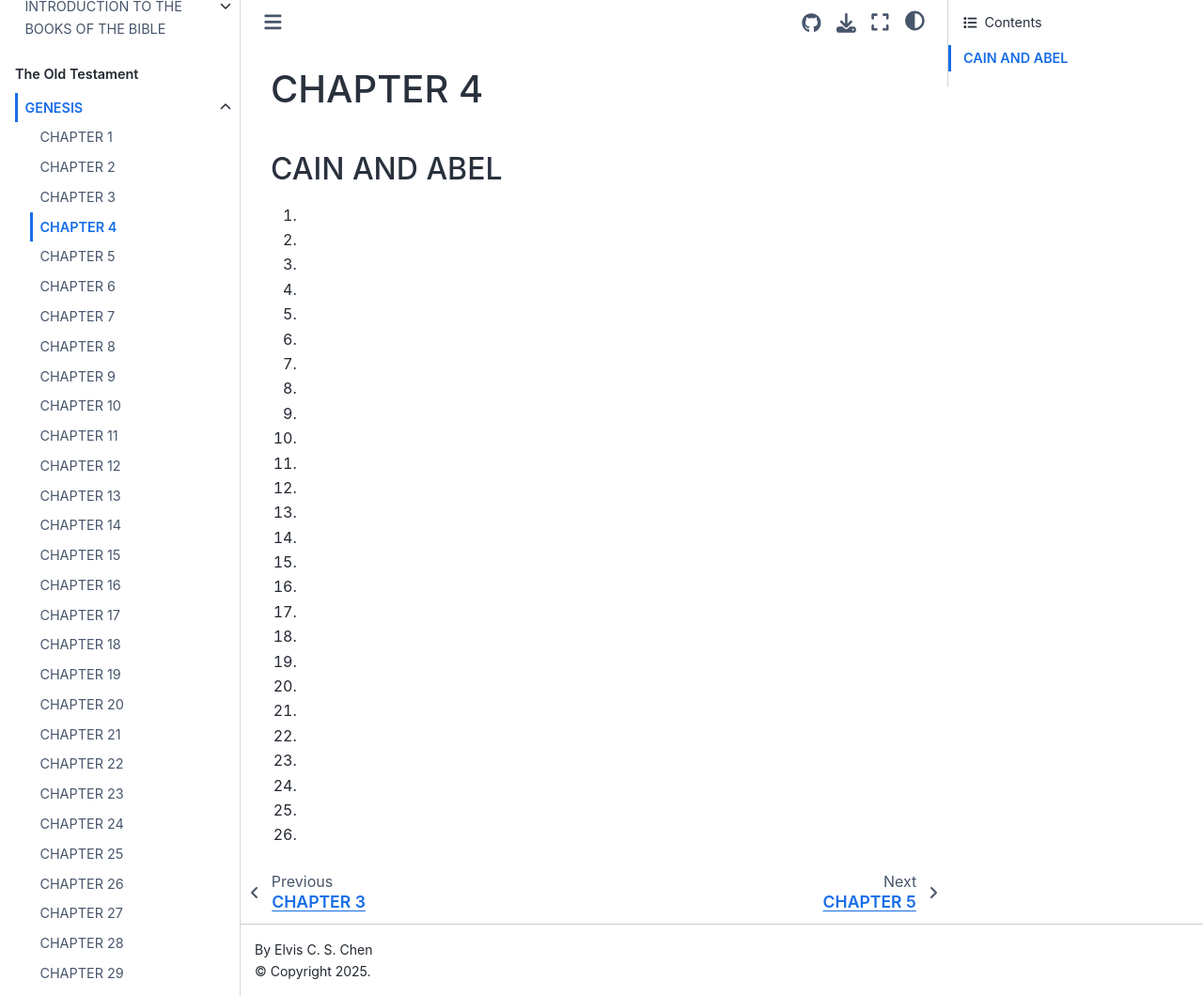
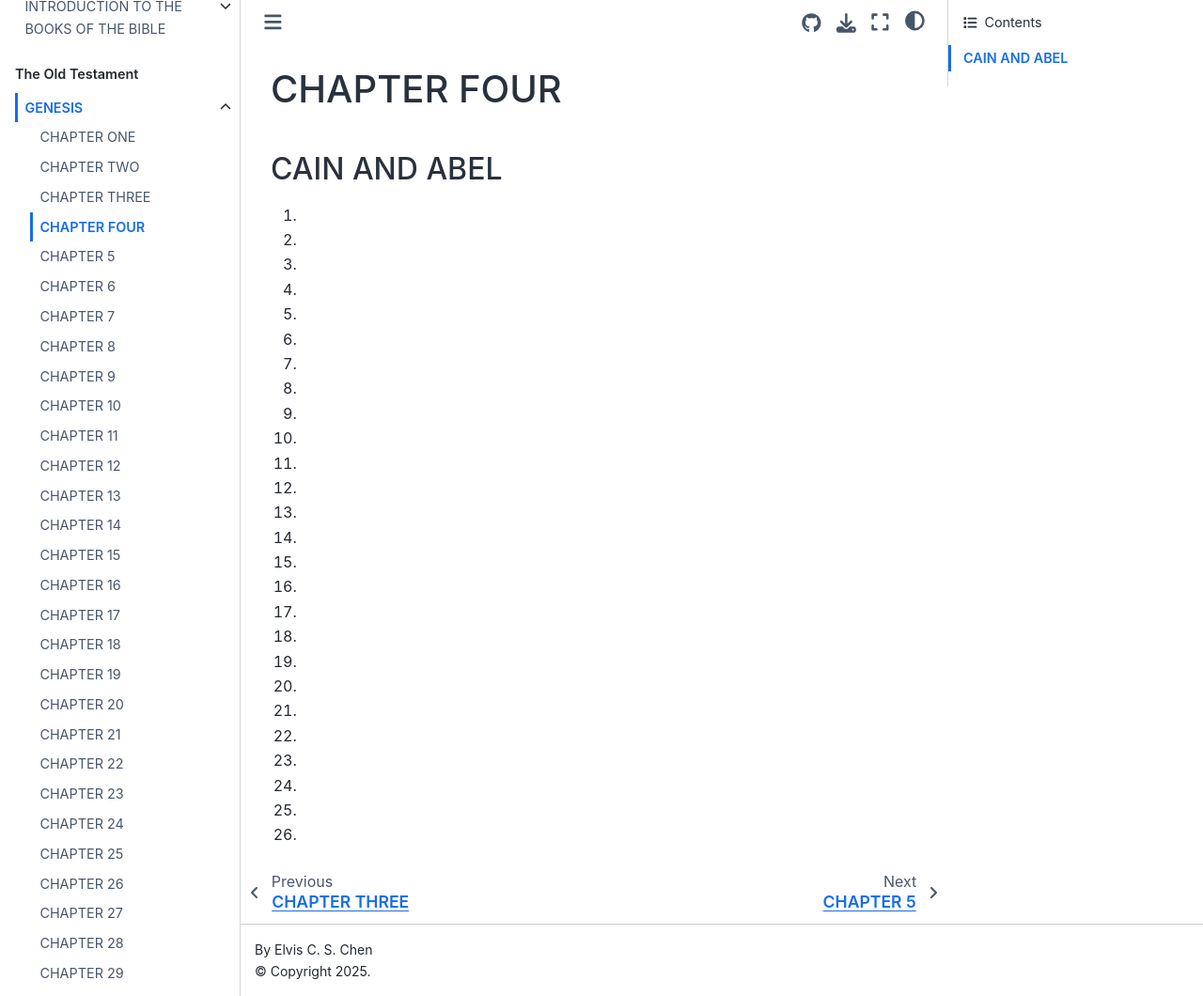
Before and after one commit to cheneuwo/Bible-in-Markdown, a Jupyter Book: the page built from docs/The_Old_Testament/Genesis/Chapter_004.md, in a window 1280 px wide and 1060 px high. Shown: the whole window at 94% size. Built offline with Jupyter Book 1.0.4 settings and Sphinx 7.4.7 and the Sphinx Book theme 1.1.4, drawn with Linux system fonts in a browser that asks for light colours.

Commit message:
initial completion of GENESIS 3

```diff
--- a/docs/The_Old_Testament/Genesis/Chapter_001.md
+++ b/docs/The_Old_Testament/Genesis/Chapter_001.md
@@ -1,5 +1,5 @@
 (GENESIS_1)=
-# CHAPTER 1
+# CHAPTER ONE
 
 ## THE CREATION
 
--- a/docs/The_Old_Testament/Genesis/Chapter_002.md
+++ b/docs/The_Old_Testament/Genesis/Chapter_002.md
@@ -1,5 +1,5 @@
 (GENESIS_2)=
-# CHAPTER 2
+# CHAPTER TWO
 
 1. Thus the heavens and the earth were finished, and all the host of them.
 1. And on the seventh day God ended his work which he had made; and he rested on the seventh day from all his work which he had made.
--- a/docs/The_Old_Testament/Genesis/Chapter_004.md
+++ b/docs/The_Old_Testament/Genesis/Chapter_004.md
@@ -1,5 +1,5 @@
 (GENESIS_4)=
-# CHAPTER 4
+# CHAPTER FOUR
 
 ## CAIN AND ABEL
 1.
```
Also changed, not shown: docs/The_Old_Testament/Genesis/Chapter_003.md (+13 -13 lines).
